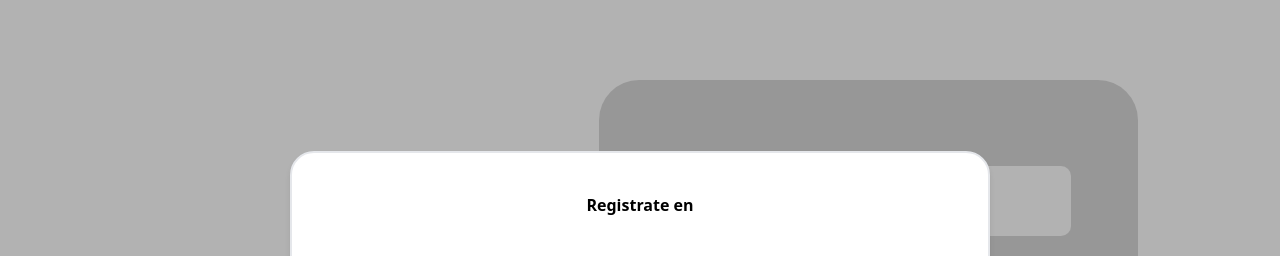
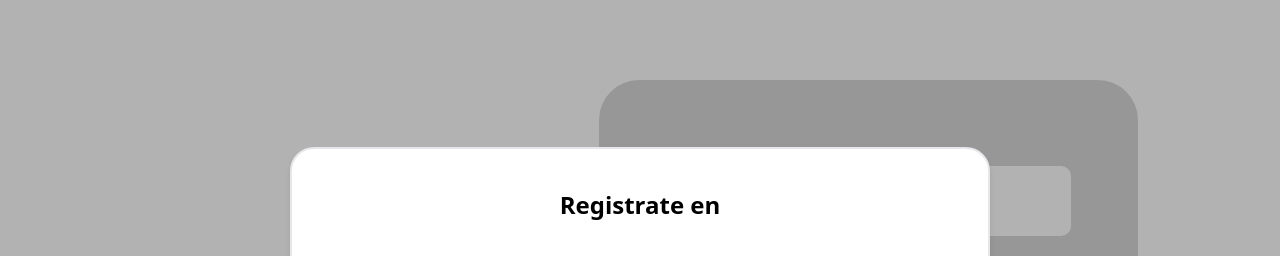
Before and after one commit to No-Country-simulation/c19-71-t-php-react, a React (Vite) app in the folder Frontend/: page / in a window 1280 px wide. Both pictures are taken after a click on the element "REGISTRATE". Shown: the top 256 px of the page. Built offline with nearby package versions, Linux system fonts and the light colour scheme.

Commit message:
add style to Avatar

```diff
--- a/Frontend/src/Components/Avatar.jsx
+++ b/Frontend/src/Components/Avatar.jsx
@@ -1,5 +1,10 @@
 import React from "react";
 
 export default function Avatar({ imageUrl }) {
-  return <img src={imageUrl} />;
+  return (
+    <img
+      src={imageUrl}
+      className="w-[56px] rounded-full border-2 border-solid border-black"
+    />
+  );
 }
--- a/Frontend/src/Components/SignIn.jsx
+++ b/Frontend/src/Components/SignIn.jsx
@@ -58,7 +58,7 @@ export default function SignIn({ setOpenModal }) {
       className="w-[700px] p-10  bg-white  border-2 shadow-md  flex flex-col items-center gap-10 rounded-3xl "
       onSubmit={handleSubmit}
     >
-      <h2 className="font-bold">Registrate en</h2>
+      <h2 className="font-semibold text-2xl">Registrate en</h2>
       <div className="flex flex-wrap gap-10 justify-center  ">
         <input
           className={inputStyle}
```
